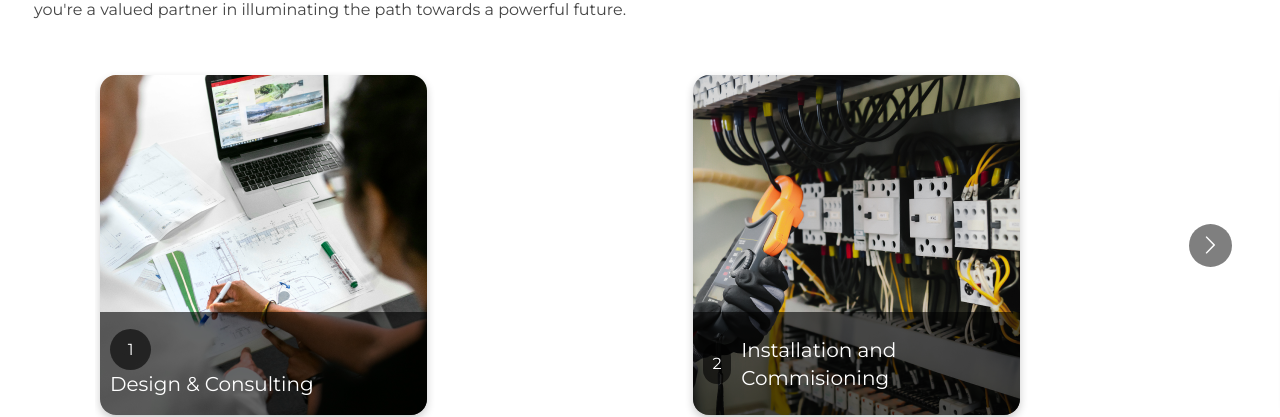
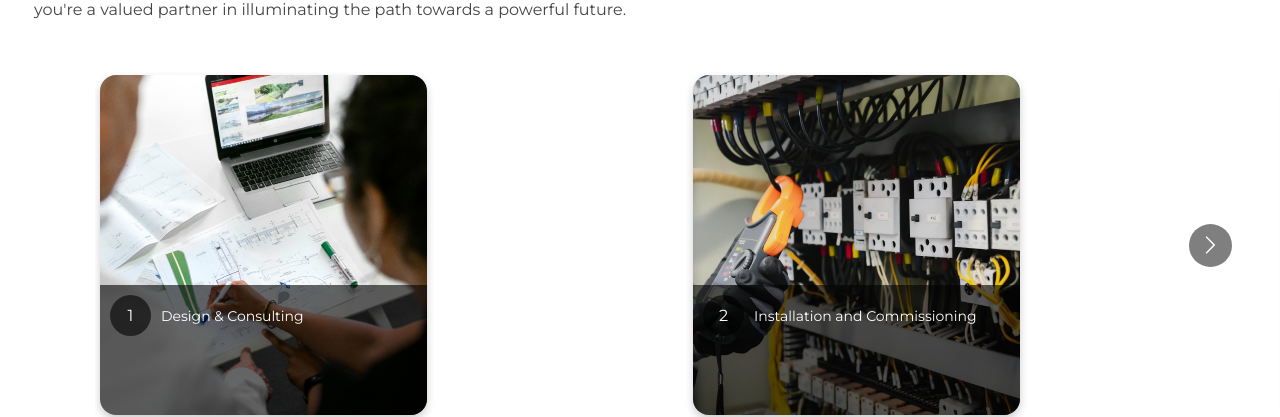
Before and after one commit to samstyles17/electra-webapp, a React (Vite) app: page / in a window 1280 px wide. Shown: the part 606-1023 px from the top of the page. Built offline with nearby package versions, Linux system fonts and the light colour scheme.

Commit message:
Design card fixed

```diff
--- a/src/DesignCard.css
+++ b/src/DesignCard.css
@@ -1,19 +1,18 @@
 .carousel-container {
-    margin-left: 95px; /* Set a left margin for the component */
+  margin-left: 95px;
 }
 
 .card {
-    position: absolute;
-    width: 327px; /* Fixed width */
-    height: 340px; /* Fixed height */
-    border-radius: 24px; /* Fixed border radius */
+  position: relative; /* Changed from absolute to relative */
+  width: 327px;
+  height: 340px;
+  border-radius: 24px;
   overflow: hidden;
   box-shadow: 0 4px 8px rgba(0, 0, 0, 0.2);
-    transition: transform 0.3s ease, opacity 0.3s ease; /* Include opacity transition */
-    margin: 5px; /* Reduced margin between cards */
-    opacity: 1; /* Default opacity */
+  transition: transform 0.3s ease, opacity 0.3s ease;
+  margin: 5px;
+  opacity: 1;
 }
-
 
 .card-image {
   width: 100%;
@@ -21,66 +20,82 @@
   transition: transform 0.3s ease;
 }
 
-
 .card-content {
   position: absolute;
   bottom: 0;
   left: 0;
   right: 0;
-    background: rgba(0, 0, 0, 0.6); /* Dark overlay */
+  background: rgba(0, 0, 0, 0.6);
   color: white;
-    width: 100%; /* Use full width of the card */
-    height: 103px; /* Fixed height for the rectangle holding text and number */
-    padding: 10px; /* Padding to make content section larger */
-    gap: 10px; /* Space between number and title */
+  width: 100%;
+  padding: 10px;
+  display: flex;
+  flex-direction: column;
+  justify-content: flex-start;
+  transition: height 0.3s ease;
+}
+
+.card-top {
   display: flex;
   align-items: center;
 }
 
 .card-number {
-    font-size: 1em; /* Adjusted font size */
-    /*font-weight: normal; /* Removed boldness */
-    background: rgba(0, 0, 0, 0.6); /* Match background color */
-    color: white; /* White text */
-    border-radius: 27px; /* Fixed border radius for the circle */
-    width: 41.12px; /* Fixed width for the circle */
-    height: 41px; /* Fixed height for the circle */
+  font-size: 1em;
+  background: rgba(0, 0, 0, 0.6);
+  color: white;
+  border-radius: 50%;
+  width: 41px;
+  height: 41px;
   display: flex;
   justify-content: center;
   align-items: center;
+  margin-right: 10px; /* Added margin to separate number and title */
 }
 
 .card-title {
-    font-size: 0.9em; /* Adjust width to avoid overflow */
+  font-size: 0.9em;
+  flex-grow: 1; /* Ensure the title takes available space */
 }
 
-  hr.solid{
-    width: 95%;
-    border-top: 3px solid #f6f1f1;
-    margin: 10px auto;
-    margin-bottom: 15px;
+.divider-container {
+  width: 100%; /* Ensure the divider container spans full width */
+
 }
 
-
-  .card-more-info{
-    visibility: hidden;
-    font-size: 0.9em;
+hr.solid {
+  width: 70%;
+  border-top: 1px solid #f6f1f1;
+  margin: 10px 0;
 }
 
-  .card:hover{
+.card-more-info {
+  opacity: 0;
+  visibility: hidden;
+  transition: opacity 0.3s ease, visibility 0.3s ease;
+  width: 100%;
+  margin-left: 55px;
+  text-align: left; /* Center the text */
+}
+
+.card:hover {
   cursor: pointer;
 }
 
-  .card:hover .card-content{
+.card:hover .card-content {
   height: 170px;
   background: rgba(13, 13, 13, 0.47);
 }
 
-  .card:hover .card-more-info{
+.card:hover .card-more-info {
   opacity: 1;
   visibility: visible;
 }
 
-  .card:hover img{
+.card:hover img {
   transform: scale(1.1);
 }
+
+.arrow-icon {
+  display: flex;
+}
--- a/src/components/ImageSlider.jsx
+++ b/src/components/ImageSlider.jsx
@@ -1,128 +1,105 @@
 import React from "react";
-import Carousel from 'react-multi-carousel';
-import 'react-multi-carousel/lib/styles.css';
-import '../DesignCard.css'
-import '../styles.css'
-
+import Carousel from "react-multi-carousel";
+import "react-multi-carousel/lib/styles.css";
+import "../DesignCard.css";
+import "../styles.css";
 
 const responsive = {
   superLargeDesktop: {
-    // the naming can be any, depends on you.
     breakpoint: { max: 4000, min: 3000 },
-    items: 5
+    items: 5,
   },
   desktop: {
     breakpoint: { max: 3000, min: 1024 },
-    items: 3.75
+    items: 3.75,
   },
   tablet: {
     breakpoint: { max: 1024, min: 464 },
-    items: 2
+    items: 2,
   },
   mobile: {
     breakpoint: { max: 464, min: 0 },
-    items: 1
-  }
+    items: 1,
+  },
 };
 
-function ImageSlider(){
+function ImageSlider() {
   return (
     <div className="carousel-container">
       <Carousel responsive={responsive}>
-      <div className="card">
-          <img src="src/assets/img/sliding_image1.png" alt="Design and Consulting" className="card-image"/>
+        {[...Array(6).keys()].map((i) => (
+          <div className="card" key={i + 1}>
+            <img
+              src={`src/assets/img/sliding_image${i + 1}.png`}
+              alt={`Slide ${i + 1}`}
+              className="card-image"
+            />
             <div className="card-content">
               <div className="card-top">
                 <div className="card-number">
-                <span className="montserrat-regular">1</span>
+                  <span className="montserrat-regular">{i + 1}</span>
                 </div>
                 <div className="card-title">
-                <span className="montserrat-regular">Design & Consulting</span>
+                  <span className="montserrat-regular text-sm">
+                    {getTitle(i + 1)}
+                  </span>
                 </div>
               </div>
               <div className="card-more-info">
-              <hr className="solid"></hr>
-              <span className="montserrat-regular more-info-text">More Info</span>
-              {/* <img src="src/assets/img/next.png" alt="More Info" className="more-info-icon" onClick={() => handleMoreInfo(1)} /> */}
+                <div className="divider-container">
+                  <hr className="solid" />
+                </div>
+                <div>
+
+                </div>
+                <span className="montserrat-regular more-info-text text-sm">
+                  More About
+                  <span className="arrow-icon">
+                    <svg
+                      width="24"
+                      height="24"
+                      viewBox="0 0 24 24"
+                      fill="none"
+                      xmlns="http://www.w3.org/2000/svg"
+                      className="arrow-svg"
+                    >
+                      <circle cx="12" cy="12" r="11.5" fill="white" />
+                      <path
+                        d="M10 7L15 12L10 17"
+                        stroke="#333"
+                        strokeWidth="2"
+                        strokeLinecap="round"
+                        strokeLinejoin="round"
+                      />
+                    </svg>
+                  </span>
+                </span>
               </div>
             </div>
           </div>
-        <div className="card">
-          <img src="src/assets/img/sliding_image2.png" alt="Design and Consulting" className="card-image"/>
-          <div className="card-content">
-            <div className="card-number">
-              <span className="montserrat-regular">2</span>
-            </div>
-            <div className="card-title">
-              <span className="montserrat-regular">Installation and Commisioning</span>
-            </div>
-            <div className="card-more-info">
-              <hr className="solid"></hr>
-              <p><span className="montserrat-regular">More Info</span></p>
-              {/* <img src="src/assets/img/next.png" alt="More Info" className="more-info-icon" onClick={() => handleMoreInfo(1)} /> */}
-            </div>
-          </div>
-        </div>
-        <div className="card">
-          <img src="src/assets/img/sliding_image3.png" alt="Design and Consulting" className="card-image"/>
-          <div className="card-content">
-            <div className="card-number">3</div>
-            <div className="card-title">
-              <span className="montserrat-regular">Panel Board and Control Systems</span>
-            </div>
-            <div className="card-more-info">
-              <hr className="solid"></hr>
-              <p><span className="montserrat-regular">More Info</span></p>
-            </div>
-          </div>
-        </div>
-        <div className="card">
-          <img src="src/assets/img/sliding_image4.png" alt="Design and Consulting" className="card-image"/>
-          <div className="card-content">
-            <div className="card-number">4</div>
-            <div className="card-title">
-              <span className="montserrat-regular">Statuory Approvals and Compliances</span>
-            </div>
-            <div className="card-more-info">
-              <hr className="solid"></hr>
-              <p><span className="montserrat-regular">More Info</span></p>
-            </div>
-          </div>
-        </div>
-        <div className="card">
-          <img src="src/assets/img/sliding_image5.png" alt="Maintenance and Repair" className="card-image"/>
-          <div className="card-content">
-            <div className="card-number">5</div>
-            <div className="card-title">
-              <span className="montserrat-regular">Maintenance and Repair</span>
-            </div>
-            <div className="card-more-info">
-              <hr className="solid"></hr>
-              <p><span className="montserrat-regular">More Info</span></p>
-            </div>
-          </div>
-        </div>
-        <div className="card">
-          <img src="src/assets/img/sliding_image6.png" alt="Design and Consulting" className="card-image"/>
-          <div className="card-content">
-            <div className="card-number">6</div>
-            <div className="card-title">
-              <span className="montserrat-regular">Value-Added Services/ Other Services</span>
-            </div>
-            <div className="card-more-info">
-              <hr className="solid"></hr>
-              <p><span className="montserrat-regular">More Info</span></p>
-            </div>
-            </div>
-        </div>
+        ))}
       </Carousel>
     </div>
   );
 }
 
-function handleMoreInfo(cardIndex) {
-  // Add your logic here for what should happen when the icon is clicked
-  console.log(`More info clicked for card ${cardIndex}`);
+function getTitle(index) {
+  switch (index) {
+    case 1:
+      return "Design & Consulting";
+    case 2:
+      return "Installation and Commissioning";
+    case 3:
+      return "Panel Board and Control Systems";
+    case 4:
+      return "Statutory Approvals and Compliances";
+    case 5:
+      return "Maintenance and Repair";
+    case 6:
+      return "Value-Added Services/ Other Services";
+    default:
+      return "";
+  }
 }
 
 export default ImageSlider;
```
Lines whose indentation alone changed are shown as unchanged.
